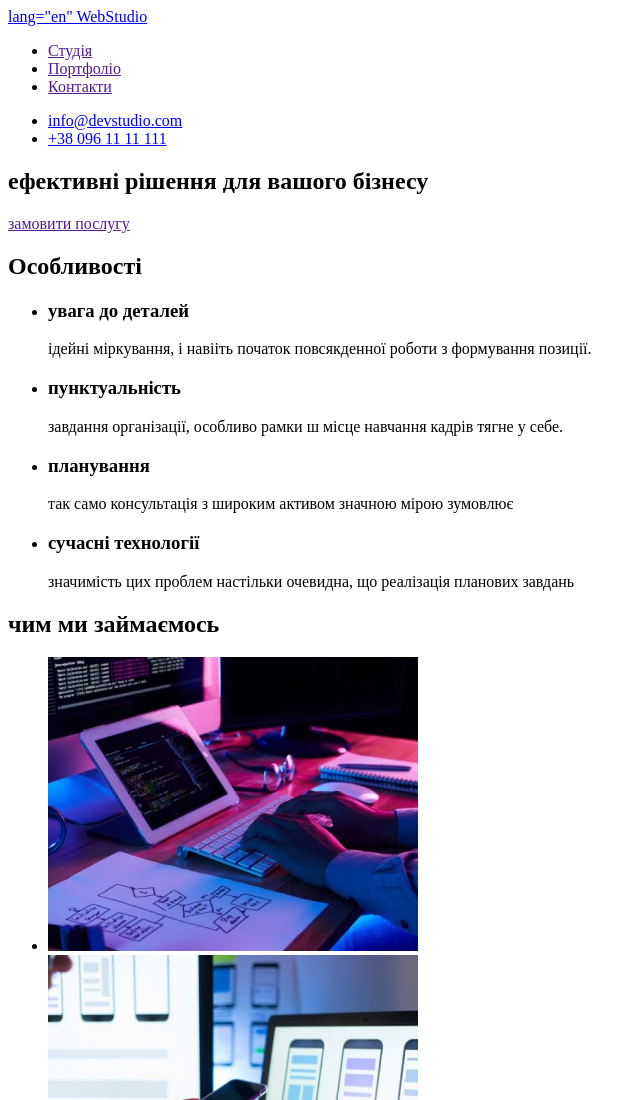
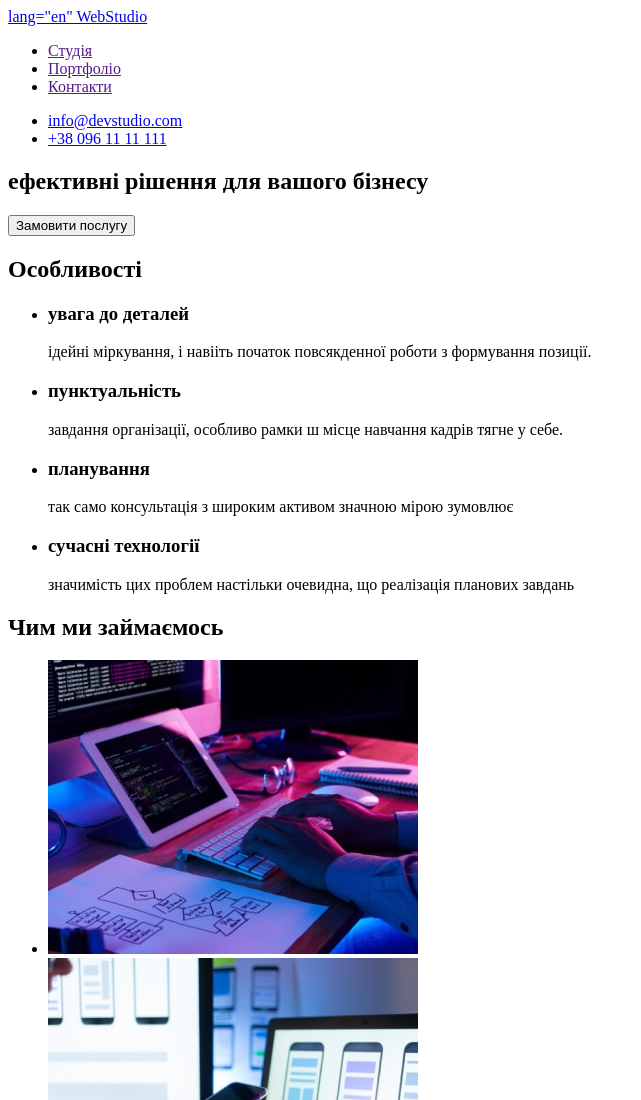
Before and after one commit to MariiaS1710/goit-markup-hw-01, a plain HTML site: page index.html in a window 1280 px wide. Shown: the top 1100 px of the page, without its empty margins (0-641 px from the left). Drawn offline with Linux system fonts and the light colour scheme.

Commit message:
chanched buttom

```diff
--- a/index.html
+++ b/index.html
@@ -26,7 +26,7 @@
       <!--Герой секція-->
       <section>
         <h1>ефективні рішення для вашого бізнесу</h1>
-        <a href="">замовити послугу</a>
+        <button type="button">Замовити послугу</button>
       </section>
       <!--Особливості секція-->
       <section>
@@ -63,7 +63,7 @@
       </section>
       <!-- Чим ми займаємось секція -->
       <section>
-        <h2>чим ми займаємось</h2>
+        <h2>Чим ми займаємось</h2>
         <ul>
           <li>
             <img src="./img/what_we_do_1.jpg" alt="keyboard" width="370" />
```
